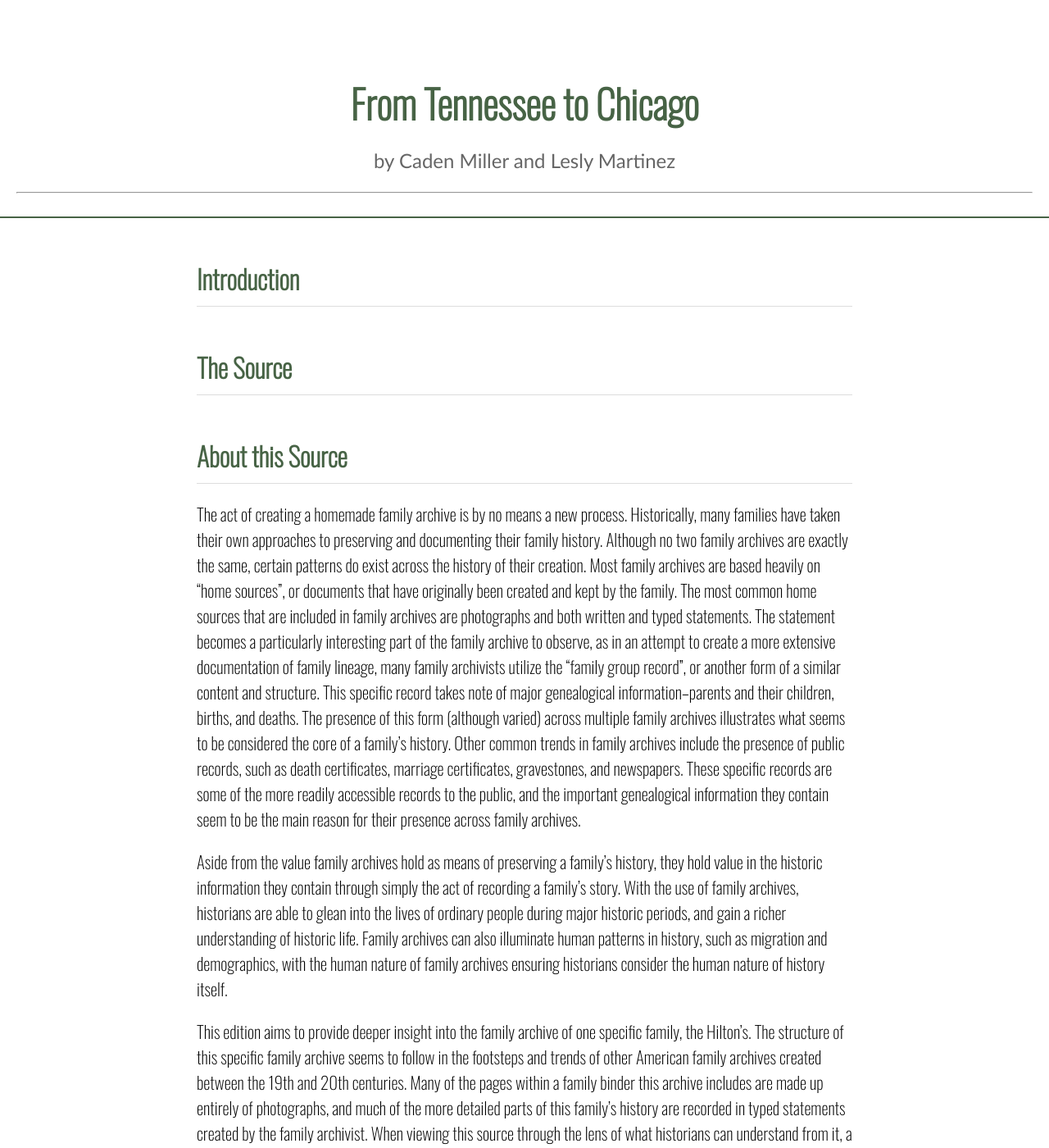
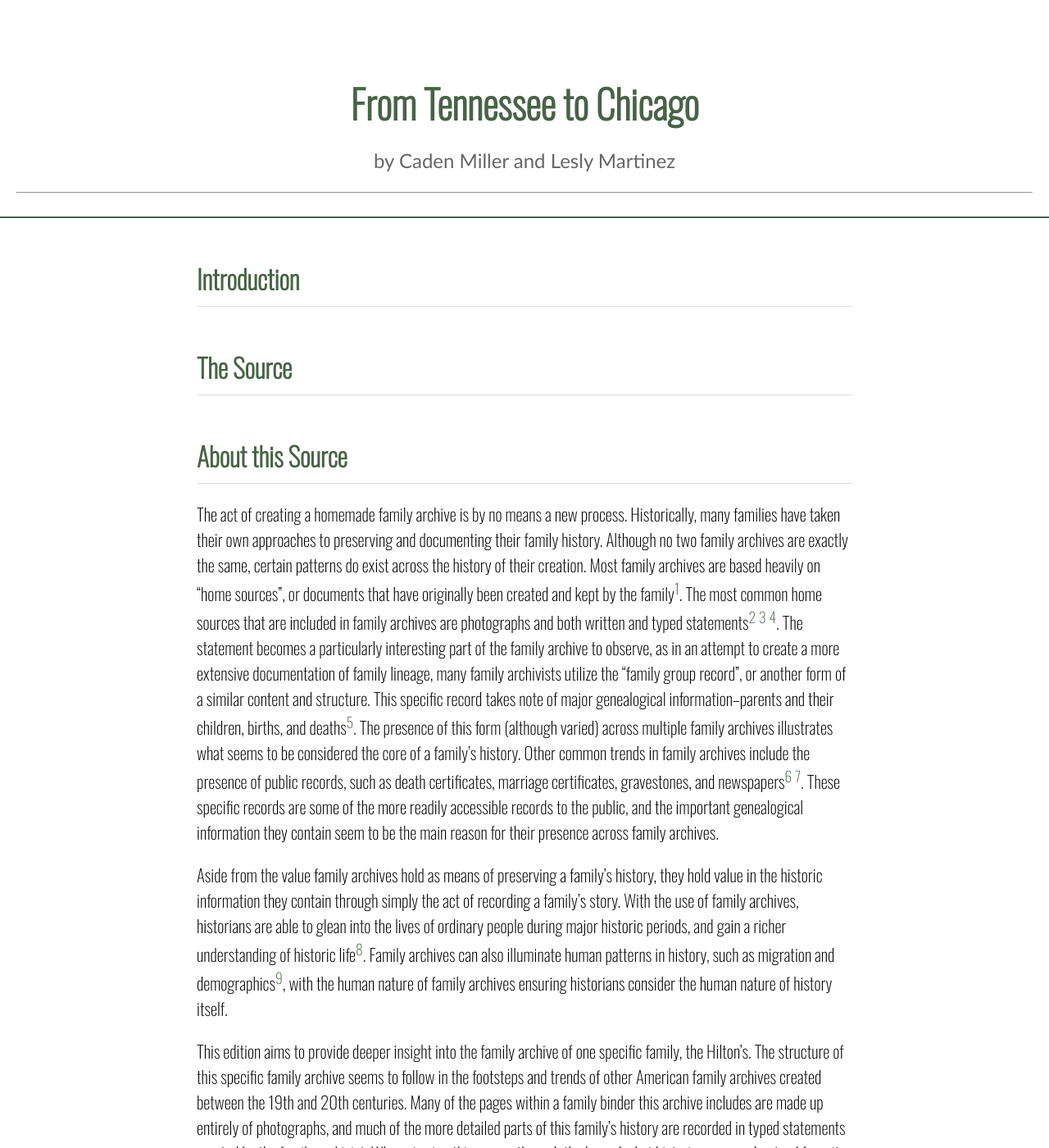
Before and after one commit to martinez2125/TennesseeChicago, a Jekyll site: the page built from index.markdown, in a window 1280 px wide and 1400 px high. Shown: the whole window at 82% size. Built offline with Jekyll 4.4.1, drawn with Linux system fonts in a browser that asks for light colours; some of the changed text lies outside the part shown.

Commit message:
Update index.markdown

```diff
--- a/index.markdown
+++ b/index.markdown
@@ -10,9 +10,9 @@ layout: single_page
 
 
 # About this Source
-The act of creating a homemade family archive is by no means a new process. Historically, many families have taken their own approaches to preserving and documenting their family history. Although no two family archives are exactly the same, certain patterns do exist across the history of their creation. Most family archives are based heavily on “home sources”, or documents that have originally been created and kept by the family. The most common home sources that are included in family archives are photographs and both written and typed statements. The statement becomes a particularly interesting part of the family archive to observe, as in an attempt to create a more extensive documentation of family lineage, many family archivists utilize the “family group record”, or another form of a similar content and structure. This specific record takes note of major genealogical information–parents and their children, births, and deaths. The presence of this form (although varied) across multiple family archives illustrates what seems to be considered the core of a family’s history. Other common trends in family archives include the presence of public records, such as death certificates, marriage certificates, gravestones, and newspapers. These specific records are some of the more readily accessible records to the public, and the important genealogical information they contain seem to be the main reason for their presence across family archives.
+The act of creating a homemade family archive is by no means a new process. Historically, many families have taken their own approaches to preserving and documenting their family history. Although no two family archives are exactly the same, certain patterns do exist across the history of their creation. Most family archives are based heavily on “home sources”, or documents that have originally been created and kept by the family[^1]. The most common home sources that are included in family archives are photographs and both written and typed statements[^2] [^3] [^4]. The statement becomes a particularly interesting part of the family archive to observe, as in an attempt to create a more extensive documentation of family lineage, many family archivists utilize the “family group record”, or another form of a similar content and structure. This specific record takes note of major genealogical information–parents and their children, births, and deaths[^5]. The presence of this form (although varied) across multiple family archives illustrates what seems to be considered the core of a family’s history. Other common trends in family archives include the presence of public records, such as death certificates, marriage certificates, gravestones, and newspapers[^6] [^7]. These specific records are some of the more readily accessible records to the public, and the important genealogical information they contain seem to be the main reason for their presence across family archives.
 
-Aside from the value family archives hold as means of preserving a family’s history, they hold value in the historic information they contain through simply the act of recording a family’s story. With the use of family archives, historians are able to glean into the lives of ordinary people during major historic periods, and gain a richer understanding of historic life. Family archives can also illuminate human patterns in history, such as migration and demographics, with the human nature of family archives ensuring historians consider the human nature of history itself.
+Aside from the value family archives hold as means of preserving a family’s history, they hold value in the historic information they contain through simply the act of recording a family’s story. With the use of family archives, historians are able to glean into the lives of ordinary people during major historic periods, and gain a richer understanding of historic life[^8]. Family archives can also illuminate human patterns in history, such as migration and demographics[^9], with the human nature of family archives ensuring historians consider the human nature of history itself.
 
 This edition aims to provide deeper insight into the family archive of one specific family, the Hilton’s. The structure of this specific family archive seems to follow in the footsteps and trends of other American family archives created between the 19th and 20th centuries. Many of the pages within a family binder this archive includes are made up entirely of photographs, and much of the more detailed parts of this family’s history are recorded in typed statements created by the family archivist. When viewing this source through the lens of what historians can understand from it, a few key histories the Hilton family archive contains includes the urban development (demographic, neighborhood, industry) in the 20th century, life during the Great Depression, and the life of migrant families in the US.
 
@@ -69,4 +69,12 @@ Rhoads, James B. 1979. “The Importance of Family History to Our Society.” Th
 
 # References
 
-[^1]: Your footnote tags and texts will go here.
+[^1]: Linder, *How to Trace Your Family History*, pg. 20
+[^2]: Hilton
+[^3]: Mamie Mackie Family
+[^4]: Mantinen, *Juntunen-Mattinen Family*
+[^5]: Linden, *How to Trace Your Family History*, pg. 125
+[^6]: Hilton
+[^7]: Mantinen, *Juntunen-Mattinen Family*
+[^8]: Rhoads, *The Importance of Family History*, pg. 3
+[^9]: Rhoads, *The Importance of Family History*, pg. 8
```
